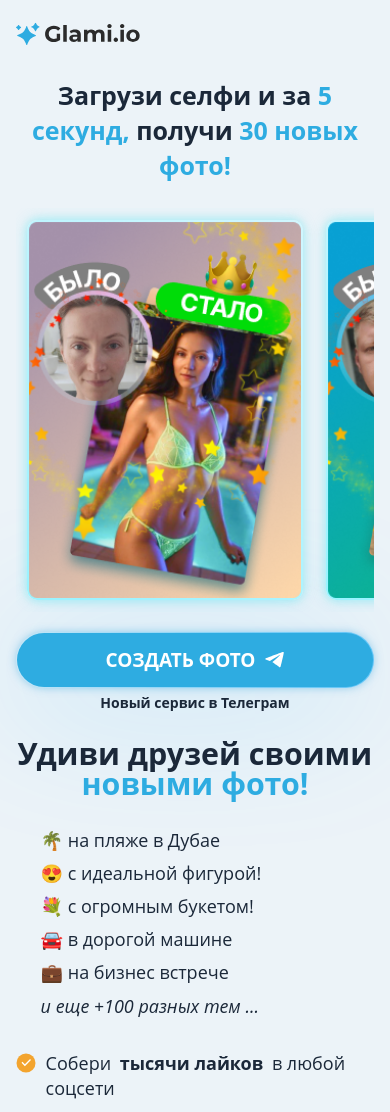
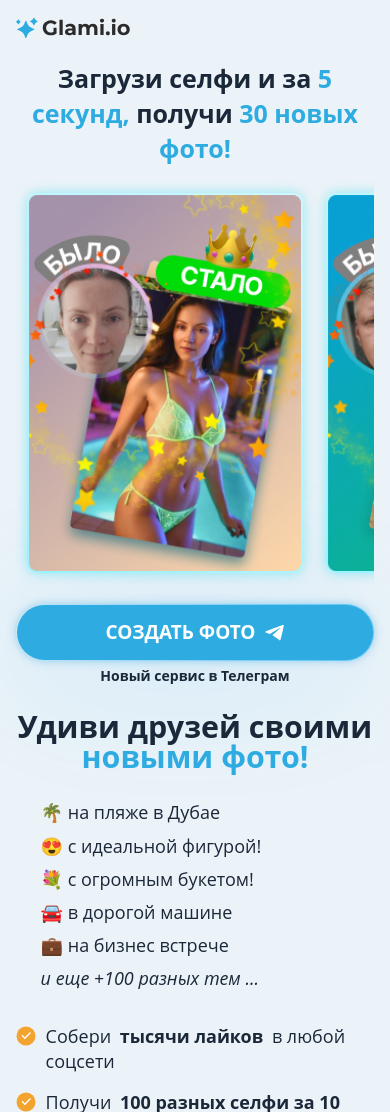
Before and after one commit to webDevT/glamibot, a website: page app/index.html in a window 390 px wide. Shown: the top 1112 px of the page. Drawn offline with nearby package versions, Linux system fonts and the light colour scheme.

Commit message:
logo updates

```diff
--- a/app/sass/_media.sass
+++ b/app/sass/_media.sass
@@ -96,7 +96,7 @@
 		font-size: 7.8vw
 		margin-bottom: 0px
 	.header
-		padding-top: 20px
+		padding-top: 15px
 		padding-bottom: 0
 	.main-screen
 		padding-top: 0
@@ -169,7 +169,7 @@
 	.main-screen
 		.slider-wrapper
 			display: block
-			margin-top: 25px
+			margin-top: 15px
 			.slick-dots
 				display: none !important
 	.mobile-button
@@ -190,6 +190,7 @@
 	.main-screen p.mob
 		font-weight: 700
 		font-size: 25px
+		margin-top: 15px
 		span
 			color: $blue
 		br
@@ -217,7 +218,7 @@
 		padding-left: 25px
 	.logo
 		img
-			width: 125px
+			width: 115px
 	.header
 		.container
 			justify-content: flex-start
```
Also changed, not shown: app/css/style.min.css, docs/css/style.min.css.
